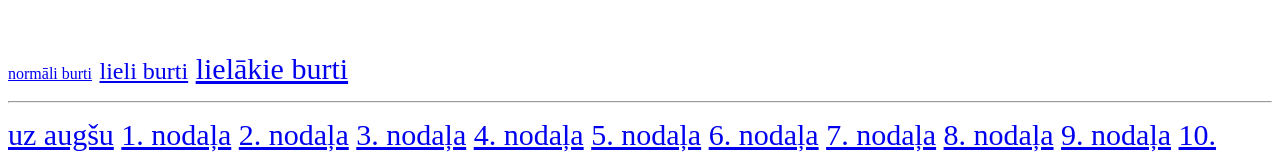
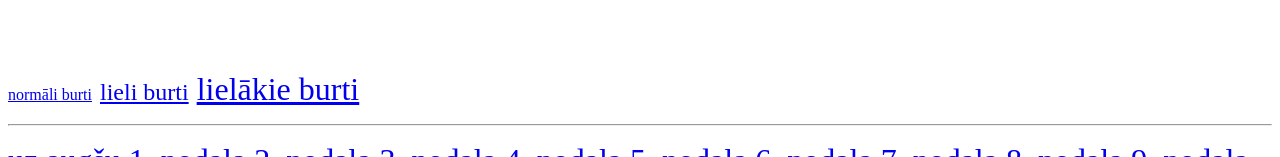
Before and after one commit to helikopterelidojosa/mateja, a plain HTML site: page mateja-lielakie-burti.html in a window 1280 px wide. Shown: the part 206-363 px from the top of the page. Drawn offline with Linux system fonts and the light colour scheme.

Commit message:
Update mateja-lielakie-burti.html

```diff
--- a/mateja-lielakie-burti.html
+++ b/mateja-lielakie-burti.html
@@ -7,7 +7,7 @@
     <title>Mateja</title>
     <link rel="icon" type="image/x-icon" href="./favicon.ico">
 </head>
-<body style="font-size: 30px;">
+<body style="font-size: 32px;">
 
 
 
@@ -18,7 +18,7 @@
 
 <a href="index.html" style="font-size: 16px;">normāli burti</a>
 <a href="mateja-lieli-burti.html" style="font-size: 24px;">lieli burti</a>
-<a href="mateja-lielakie-burti.html" style="font-size: 30px;">         lielākie burti</a>
+<a href="mateja-lielakie-burti.html" style="font-size: 32px;">         lielākie burti</a>
 
 <hr>
 
```
